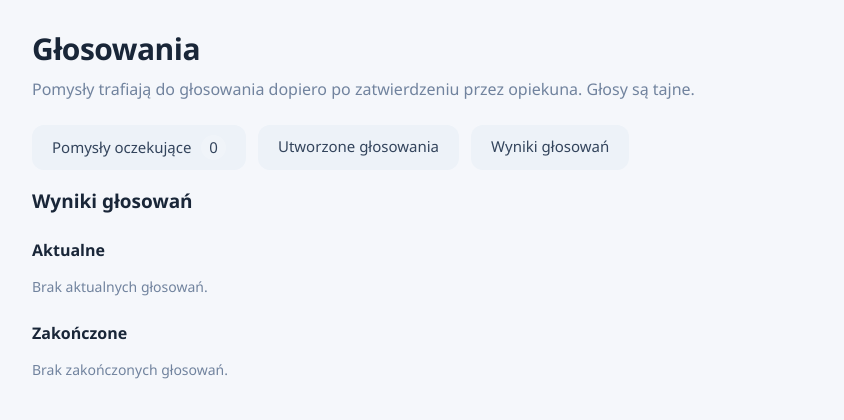
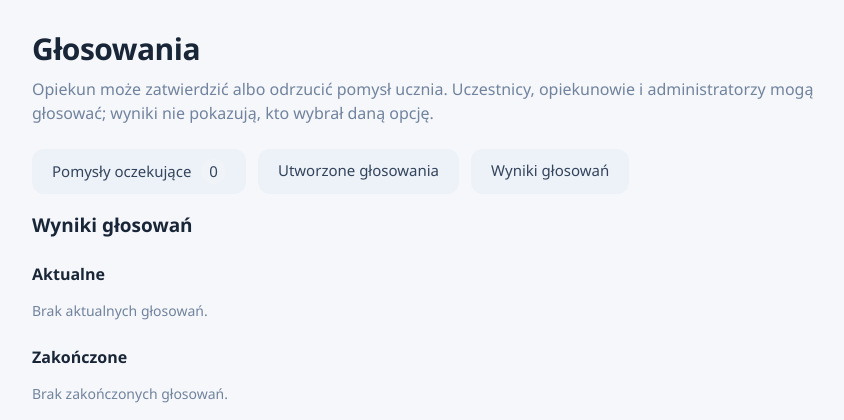
Before and after one commit to filipwarcaba3-cpu/Portal-samorz-du-uczniowskiego, a Flask app: template templates/voting.html in a window 1280 px wide. Shown: the part 66-486 px from the top of the page, without its empty margins (376-1220 px from the left). Run offline with Flask 3, Linux system fonts and the light colour scheme; the template is opened without the code that fills it, so the values that code supplies are empty; some libraries are stand-ins or nearby versions.

Commit message:
Add files via upload

```diff
--- a/templates/voting.html
+++ b/templates/voting.html
@@ -1,7 +1,7 @@
 {% extends 'base.html' %}
 {% block content %}
 <h1>Głosowania</h1>
-<p class="subtitle">Pomysły trafiają do głosowania dopiero po zatwierdzeniu przez opiekuna. Głosy są tajne.</p>
+<p class="subtitle">Opiekun może zatwierdzić albo odrzucić pomysł ucznia. Uczestnicy, opiekunowie i administratorzy mogą głosować; wyniki nie pokazują, kto wybrał daną opcję.</p>
 <div class="tabs voting-tabs">
   <a class="{{ 'selected' if tab=='pending' }}" href="/voting?tab=pending">Pomysły oczekujące <span class="count-pill">{{ pending_requests|length }}</span></a>
   <a class="{{ 'selected' if tab=='created' }}" href="/voting?tab=created">Utworzone głosowania</a>
```
